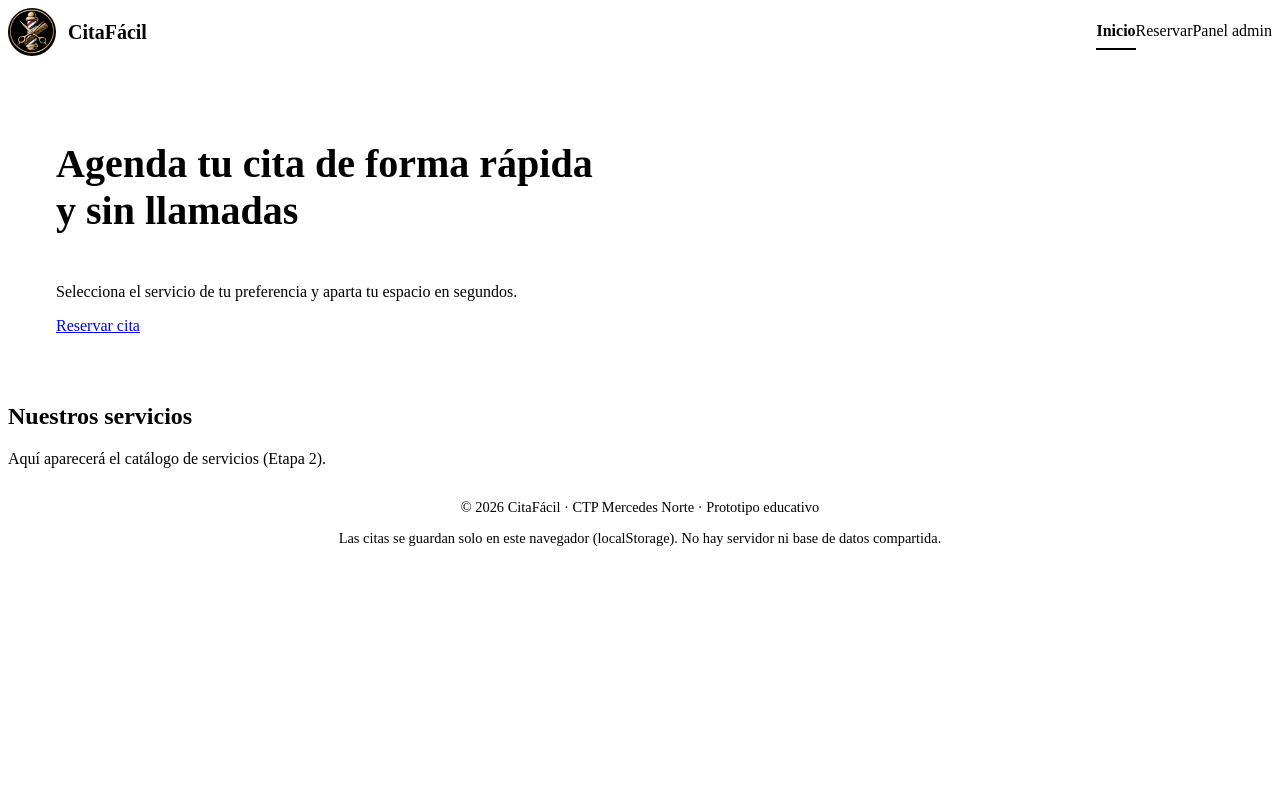
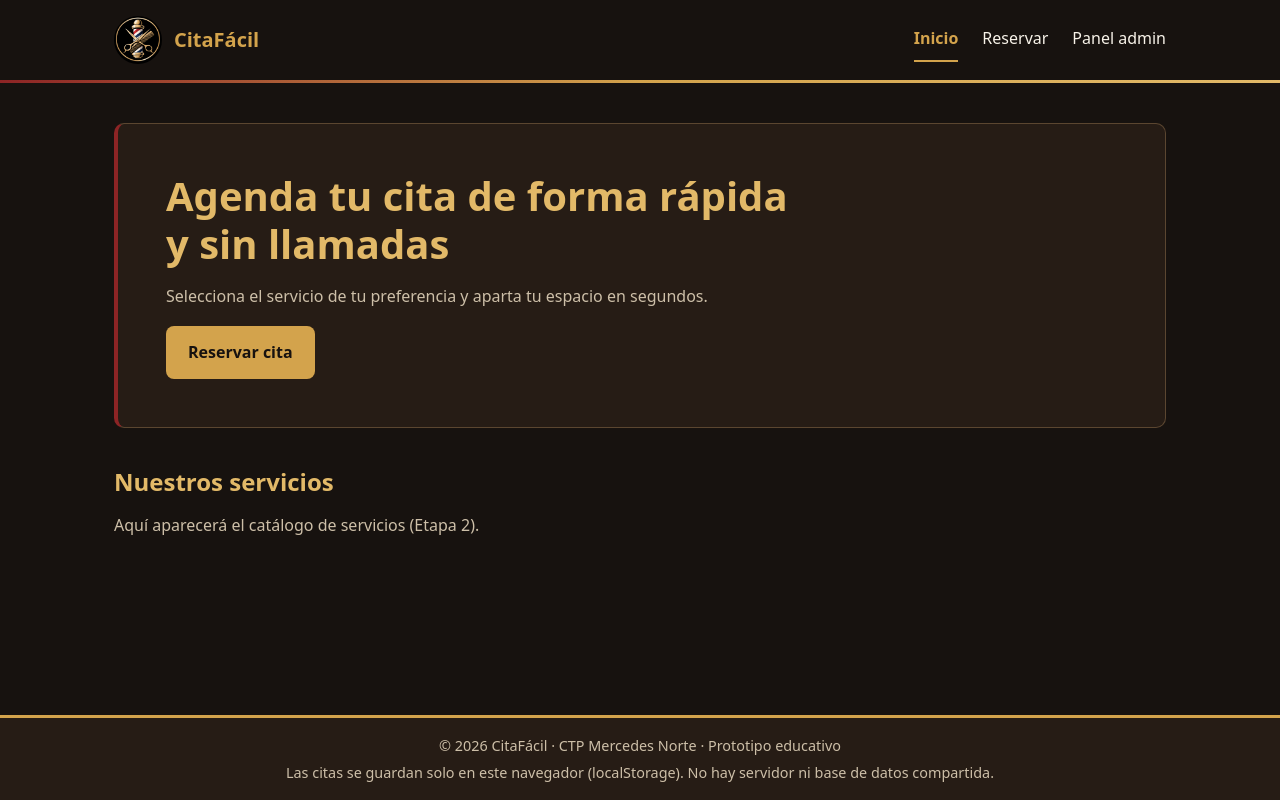
Before and after one commit to J0shUnk09/ctpmn-g2-citafacil, a React (Vite) app: page / in a window 1280 px wide. Built offline with nearby package versions, Linux system fonts and the light colour scheme.

Commit message:
Corregir variables y estilos base en index.css

```diff
--- a/src/index.css
+++ b/src/index.css
@@ -1,179 +1,122 @@
-/* ===== Encabezado y navegación (Flexbox) ===== */
-.site-header {
-  position: sticky;
-  top: 0;
-  z-index: 100;
-  background: var(--color-bg);
-  border-bottom: 3px solid transparent;
-  border-image: linear-gradient(
-      90deg,
-      var(--color-red),
-      var(--color-accent),
-      var(--color-accent-light)
-    )
-    1;
+/* ===== Variables: paleta tomada del logo y de la base de los compañeros ===== */
+:root {
+  --color-bg: #17120f;
+  --color-surface: #261c15;
+  --color-surface-alt: #30231a;
+  --color-border: #5b4630;
+  --color-accent: #d3a34c;
+  --color-accent-light: #e2b968;
+  --color-red: #8d2425;
+  --color-text: #f8f3e9;
+  --color-text-muted: #cdbfa8;
+  --color-text-on-accent: #17120f;
+
+  --font-base: system-ui, 'Segoe UI', Roboto, sans-serif;
+  --radius: 10px;
+  --space-sm: 0.5rem;
+  --space-md: 1rem;
+  --space-lg: 1.5rem;
+  --space-xl: 2.5rem;
+  --max-width: 1100px;
 }
 
-.site-header__inner {
-  display: flex;
-  align-items: center;
-  justify-content: space-between;
-  gap: var(--space-md);
-  max-width: var(--max-width);
-  margin: 0 auto;
-  padding: 0.75rem var(--space-md);
+/* ===== Base ===== */
+*,
+*::before,
+*::after {
+  box-sizing: border-box;
 }
 
-.brand {
-  display: flex;
-  align-items: center;
-  gap: 0.75rem;
-  color: var(--color-accent);
-  font-size: 1.25rem;
-  font-weight: 700;
-  text-decoration: none;
+body,
+h1,
+h2,
+h3,
+p {
+  margin: 0;
 }
 
-.brand img {
-  width: 3rem;
-  height: 3rem;
-  border-radius: 50%;
-  object-fit: cover;
+body {
+  font-family: var(--font-base);
+  line-height: 1.6;
+  color: var(--color-text);
+  background: var(--color-bg);
 }
 
-.main-nav ul {
+#root {
   display: flex;
-  gap: var(--space-lg);
-  margin: 0;
-  padding: 0;
-  list-style: none;
+  flex-direction: column;
+  min-height: 100vh;
 }
 
-.nav-link {
-  display: block;
-  padding: 0.5rem 0;
-  border-bottom: 2px solid transparent;
-  color: var(--color-text);
-  font-weight: 500;
-  text-decoration: none;
+h1,
+h2,
+h3 {
+  color: var(--color-accent-light);
+  line-height: 1.2;
 }
 
-.nav-link:hover {
-  color: var(--color-accent-light);
+h1 {
+  font-size: 2rem;
 }
 
-.nav-link.is-active {
-  border-bottom-color: var(--color-accent);
-  color: var(--color-accent);
-  font-weight: 700;
+h2 {
+  font-size: 1.5rem;
 }
 
-.menu-toggle {
-  display: none;
-  padding: 0.5rem 1rem;
-  background: transparent;
-  border: 2px solid var(--color-accent);
-  border-radius: 8px;
-  color: var(--color-accent);
-  font-weight: 700;
-  cursor: pointer;
+a,
+button,
+input,
+select,
+textarea {
+  font: inherit;
 }
 
-/* ===== Contenido principal (Grid) ===== */
-.main-container {
-  display: grid;
-  flex: 1;
-  align-content: start;
-  gap: var(--space-xl);
-  width: 100%;
-  max-width: var(--max-width);
-  margin: 0 auto;
-  padding: var(--space-lg) var(--space-md);
+:focus-visible {
+  outline: 3px solid var(--color-accent-light);
+  outline-offset: 2px;
 }
 
-.hero {
-  display: grid;
-  justify-items: start;
-  gap: var(--space-md);
-  padding: clamp(1.5rem, 5vw, 3rem);
-  background: var(--color-surface);
-  border: 1px solid var(--color-border);
-  border-left: 4px solid var(--color-red);
-  border-radius: var(--radius);
-}
-
-/* Espacio entre el título de una sección y su contenido (el hero usa gap) */
-.main-container > section:not(.hero) > * + * {
-  margin-top: var(--space-md);
-}
-
-.hero h1 {
-  max-width: 28ch;
-}
-
-.hero p {
-  max-width: 60ch;
+.muted {
   color: var(--color-text-muted);
 }
 
-/* ===== Pie de página ===== */
-.site-footer {
-  padding: var(--space-md);
-  background: var(--color-surface);
-  border-top: 3px solid var(--color-accent);
-  color: var(--color-text-muted);
-  font-size: 0.9rem;
+/* ===== Botones ===== */
+.btn {
+  display: inline-block;
+  padding: 0.75rem 1.25rem;
+  border: 2px solid transparent;
+  border-radius: 8px;
+  font-weight: 700;
   text-align: center;
+  text-decoration: none;
+  cursor: pointer;
+  transition: background-color 0.2s, border-color 0.2s;
 }
 
-.site-footer p + p {
-  margin-top: 0.25rem;
+.btn-primary {
+  background: var(--color-accent);
+  color: var(--color-text-on-accent);
 }
 
-/* ===== Celular (hasta 640px) ===== */
-@media (max-width: 640px) {
-  .site-header__inner {
-    flex-wrap: wrap;
-  }
-
-  .menu-toggle {
-    display: inline-block;
-  }
-
-  .main-nav {
-    display: none;
-    width: 100%;
-  }
-
-  .main-nav.is-open {
-    display: block;
-  }
-
-  .main-nav ul {
-    flex-direction: column;
-    gap: 0;
-  }
-
-  .nav-link {
-    padding: 0.75rem 0;
-  }
-
-  h1 {
-    font-size: 1.6rem;
-  }
+.btn-primary:hover {
+  background: var(--color-accent-light);
 }
 
-/* ===== Computadora (desde 1024px) ===== */
-@media (min-width: 1024px) {
-  .site-header__inner {
-    padding: 1rem var(--space-lg);
-  }
+.btn-secondary {
+  background: transparent;
+  border-color: var(--color-accent);
+  color: var(--color-accent);
+}
 
-  .main-container {
-    padding: var(--space-xl) var(--space-lg);
-  }
+.btn-secondary:hover {
+  background: var(--color-surface-alt);
+}
 
-  h1 {
-    font-size: 2.5rem;
-  }
+/* ===== Tarjetas ===== */
+.card {
+  padding: var(--space-lg);
+  background: var(--color-surface);
+  border: 1px solid var(--color-border);
+  border-top: 4px solid var(--color-accent);
+  border-radius: var(--radius);
 }
```
